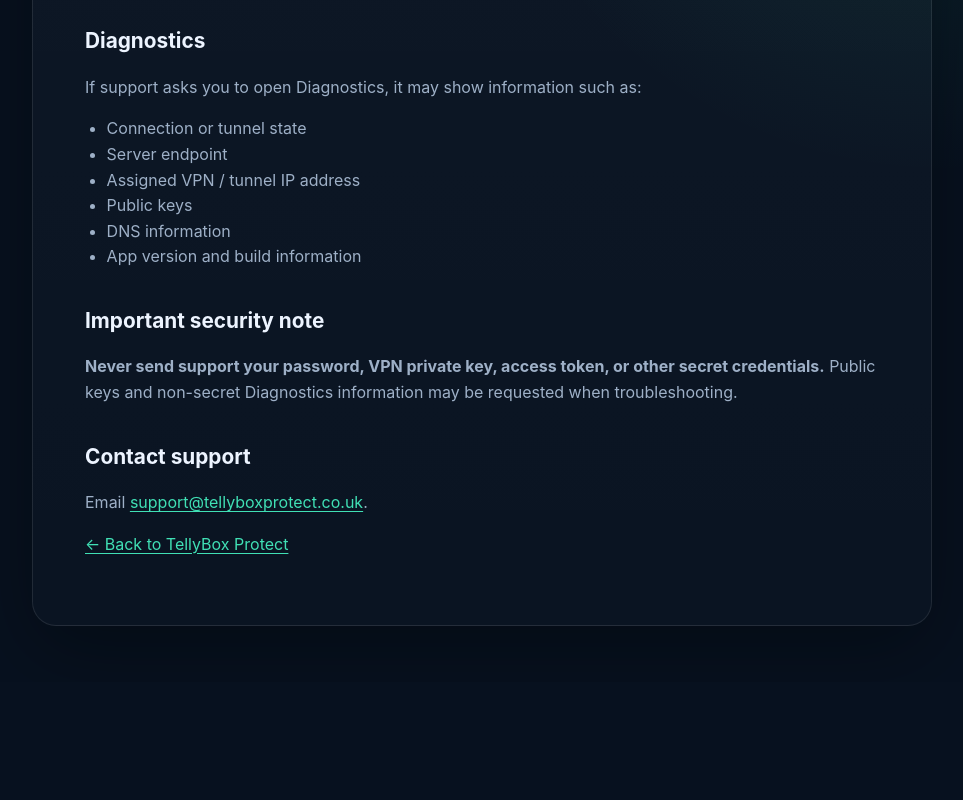
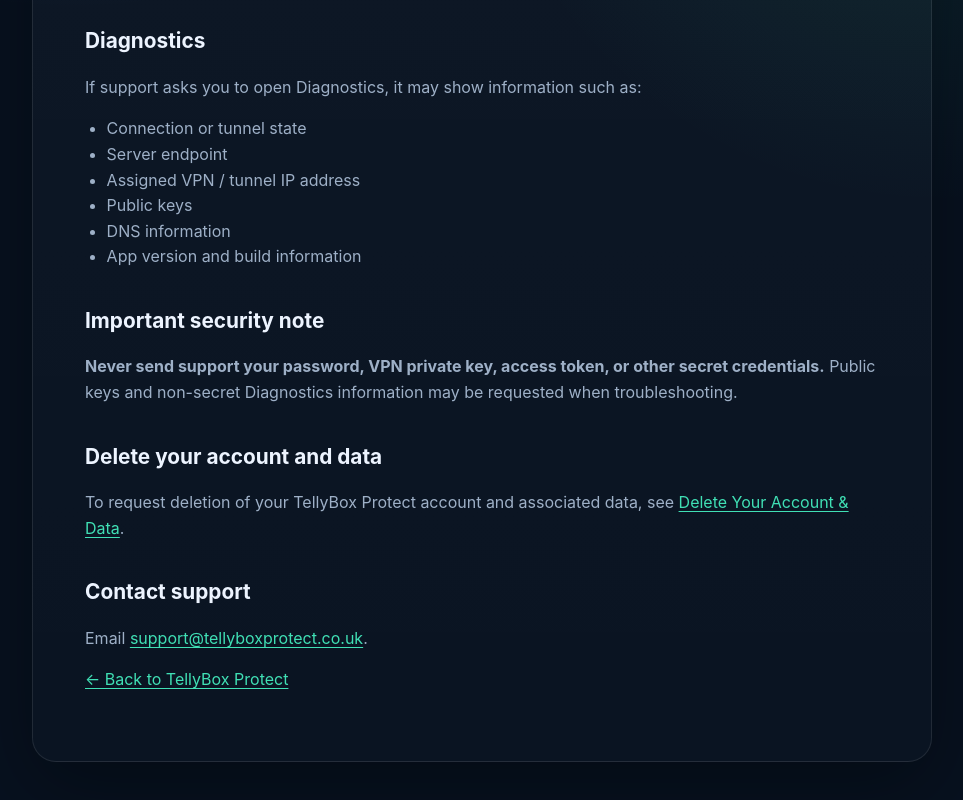
Before and after one commit to sroberts1888-sudo/tellyboxprotect, a plain HTML site: page support.html in a window 1280 px wide. Shown: the part 589-1389 px from the top of the page, without its empty margins (158-1121 px from the left). Before the commit the page ends 1295 px from the top, so only its background shows below. Drawn offline with Linux system fonts and the light colour scheme.

Commit message:
Link account deletion page from support

```diff
--- a/support.html
+++ b/support.html
@@ -37,6 +37,9 @@
       <h2>Important security note</h2>
       <p><strong>Never send support your password, VPN private key, access token, or other secret credentials.</strong> Public keys and non-secret Diagnostics information may be requested when troubleshooting.</p>
 
+      <h2>Delete your account and data</h2>
+      <p>To request deletion of your TellyBox Protect account and associated data, see <a href="delete-account.html">Delete Your Account & Data</a>.</p>
+
       <h2>Contact support</h2>
       <p>Email <a href="mailto:support@tellyboxprotect.co.uk">support@tellyboxprotect.co.uk</a>.</p>
 
```
